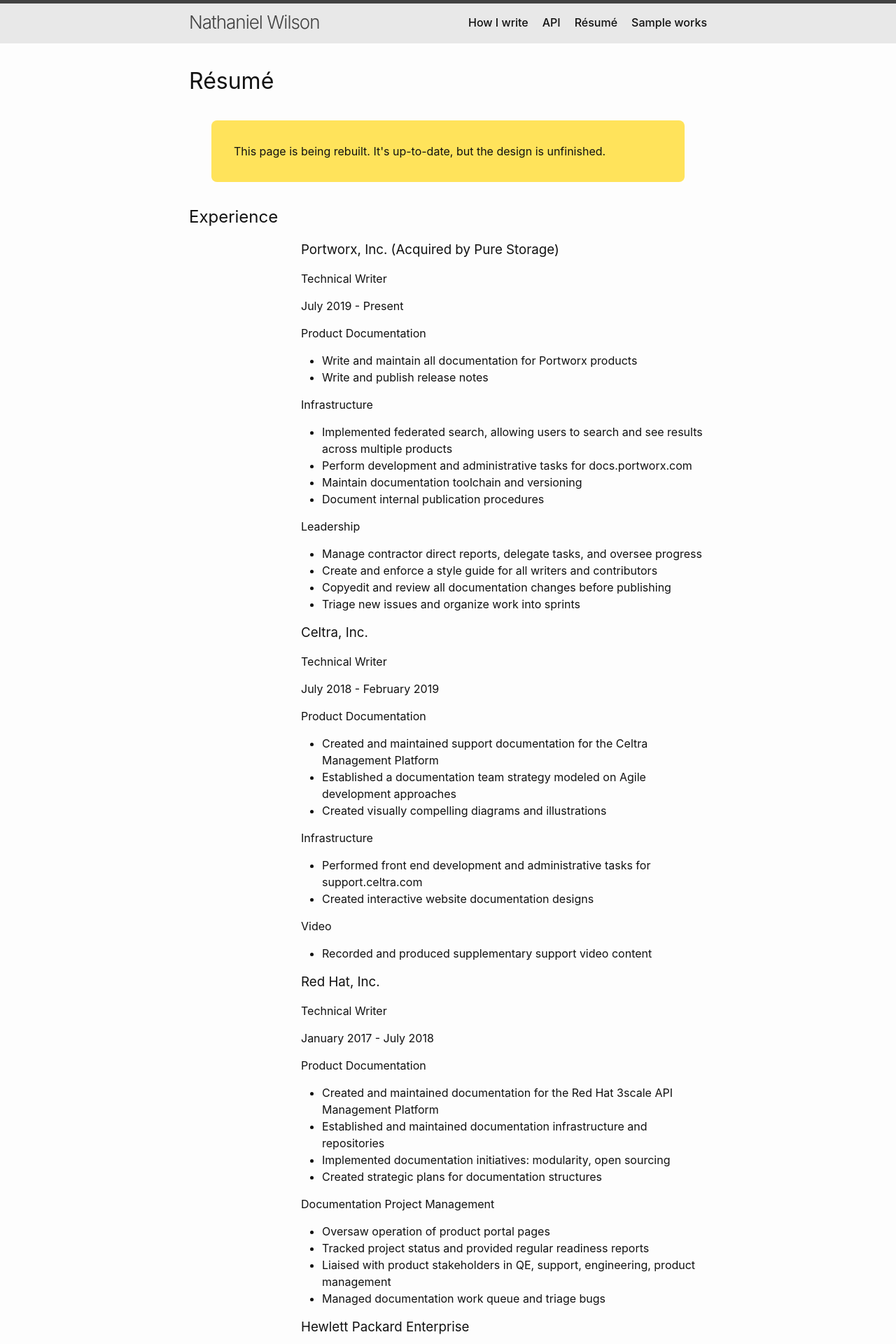
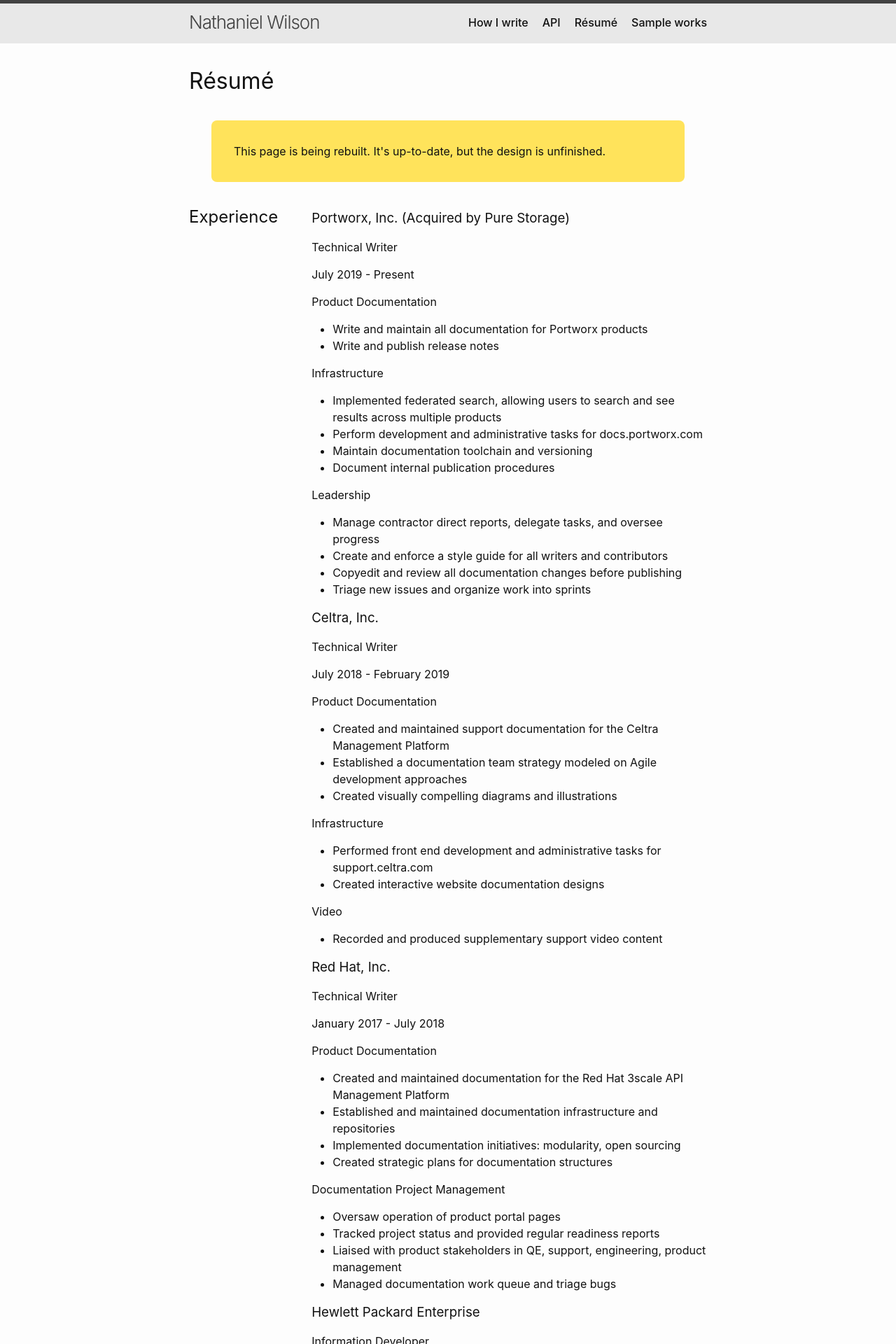
Before and after one commit to nwilson512/nwilson512.github.io, a Jekyll site: the page built from resume.md, in a window 1280 px wide. Shown: the top 1920 px of the page at 70% size. Built offline with Jekyll 4.4.1, drawn with Linux system fonts in a browser that asks for light colours.

Commit message:
improve resume style

```diff
--- a/_layouts/resume.html
+++ b/_layouts/resume.html
@@ -7,7 +7,7 @@
   <div class="flex"> <!-- wraps entire experience section -->
     <!-- iterate through the 'experience_section' multidimensional array -->
     <h2 class="mr-12">{{ site.data.resumeconfig.experience_section.experience_section_name }}</h2> <!-- draw the experience section name at this level of the array -->
-    <div class=""> <!-- wraps all experience listings -->
+    <div class="experience"> <!-- wraps all experience listings -->
        {% for item in site.data.resumeconfig.experience_section.subsection %}
       <div class="resume-section-content"> <!-- wraps each company -->
         <h3> {{ item.subsection_name }}</h3>
@@ -35,7 +35,7 @@
 
 <div class="flex"> <!-- wraps all of education -->
   <h2 class="mr-12">{{ site.data.resumeconfig.education_section.education_section_name }}</h2>
-  <div class=""> <!-- wraps all education listings -->
+  <div class="education"> <!-- wraps all education listings -->
     {% for item in site.data.resumeconfig.education_section.subsection %}
     <div class="resume-section-content"> <!-- wraps whole university listing -->
       <h3>{{ item.subsection_name }}</h3>
@@ -50,7 +50,7 @@
 
 <div class="flex"> <!-- wraps all of skills -->
   <h2 class="mr-12">{{ site.data.resumeconfig.skills_section.skills_section_name }}</h2>
-  <div class=""> <!-- wraps all skills listings -->
+  <div class="skills"> <!-- wraps all skills listings -->
     {% for item in site.data.resumeconfig.skills_section.subsection %}
     <div class="resume-section-content"> <!-- wraps single skill type -->
       <h3>{{ item.subsection_name }}</h3>
--- a/_sass/old.scss
+++ b/_sass/old.scss
@@ -1,7 +1,14 @@
-
+.flex {
+  display: flex;
+  margin-bottom: 3rem;
+  @media (max-width: 780px) {
+    display: block;
+  }
+}
 
 .experience, .education, .skills {
-  display: flex;
+  // display: flex;
+  margin-top: 6px;
   @media (max-width: 780px) {
     display: block;
   }
@@ -218,15 +225,20 @@
 }
 
 .mr-12 {
-  // margin-right: 3rem;
+  margin-right: 3rem;
+  width: 8rem;
 }
 
 .resume-section-content {
-  margin-left: 10rem;
+  // margin-left: 10rem;
 
   @media (max-width: 700px) {
     margin-left: unset;
   }
+}
+
+.resume-section-content h4 {
+
 }
 
 .site-header {
```
